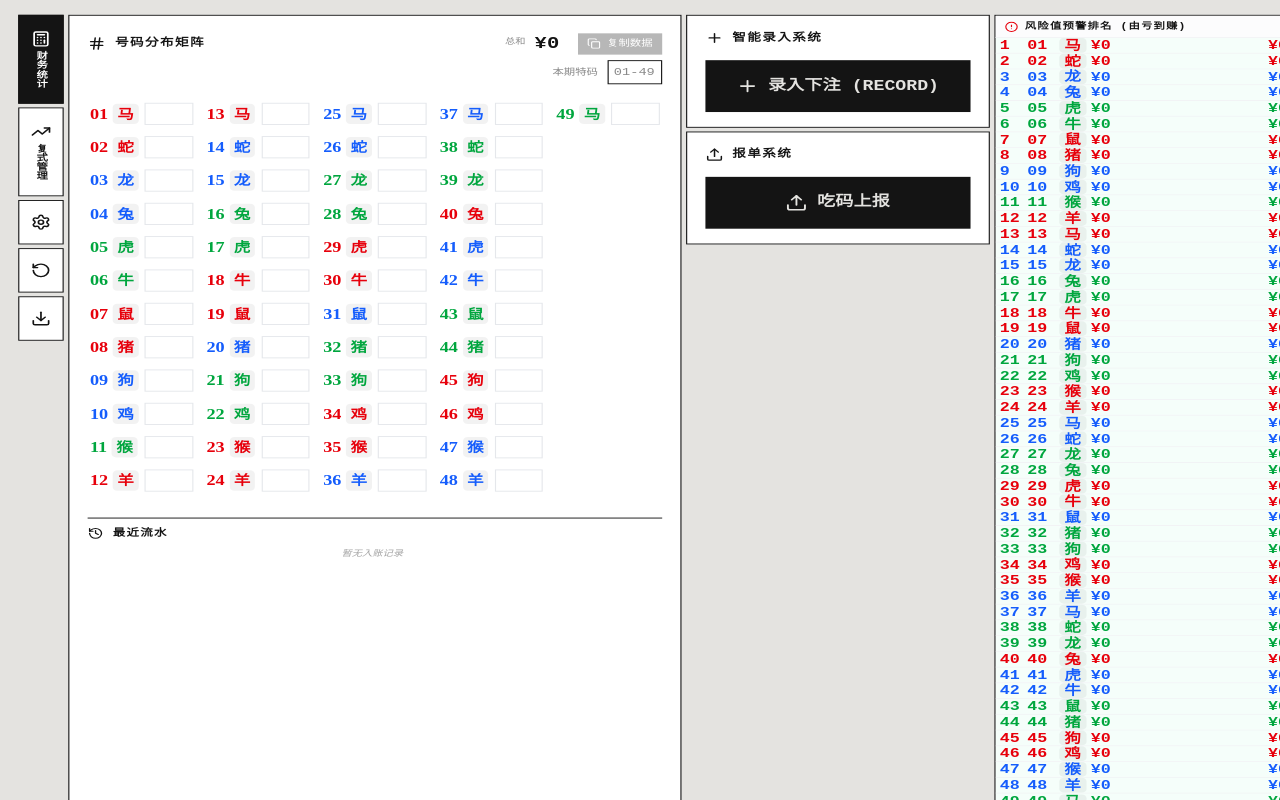
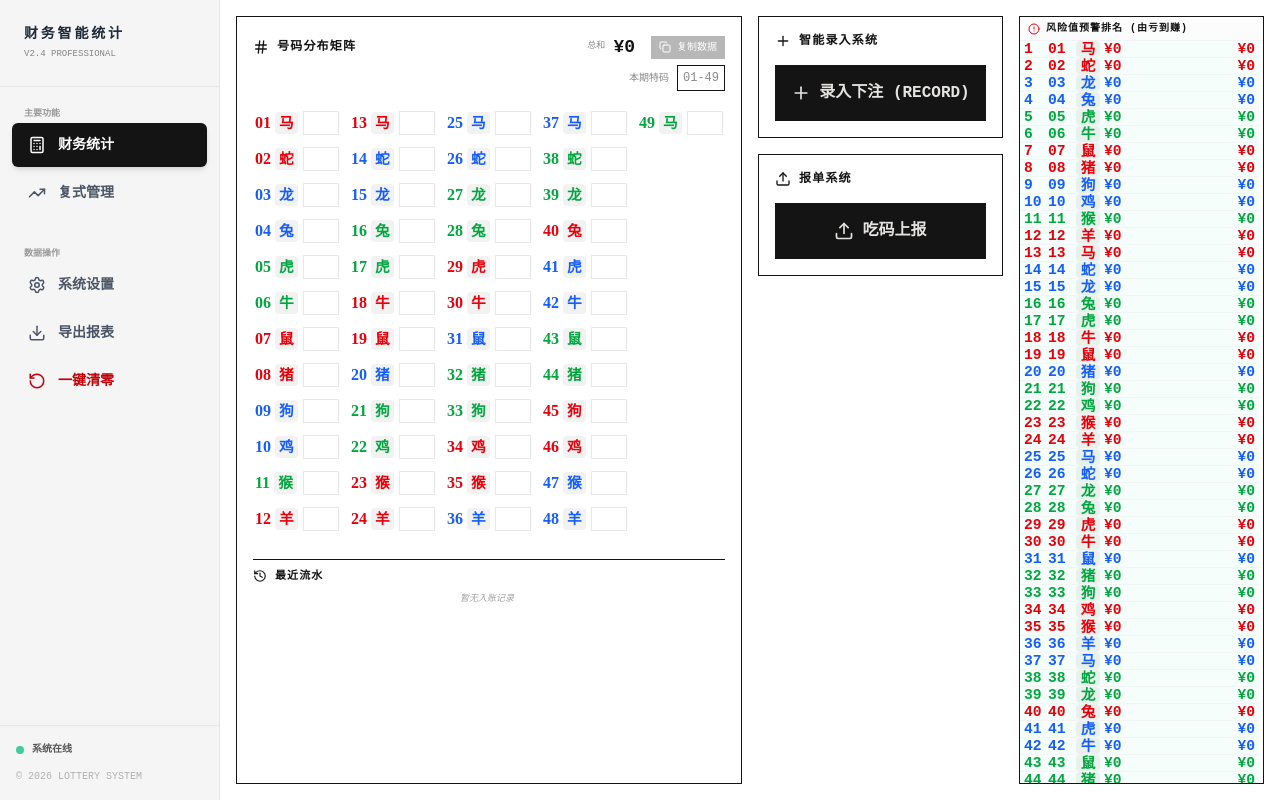
Before and after one commit to aa5300333/tongjiruanjian, a React (Vite) app: page / in a window 1280 px wide. Built offline with nearby package versions, Linux system fonts and the light colour scheme.

Commit message:
feat: Adjust window and initial size
Reduces the default window size and initial app dimensions to better suit common screen resolutions. This change aims to improve the user experience by providing a more compact and manageable interface by default.

```diff
--- a/src/App.tsx
+++ b/src/App.tsx
@@ -88,28 +88,12 @@ export default function App() {
   });
   const [appWidth, setAppWidth] = useState<number>(() => {
     const saved = localStorage.getItem('appWidth');
-    return saved ? parseInt(saved) : 1125;
+    return saved ? parseInt(saved) : 1120;
   });
   const [appHeight, setAppHeight] = useState<number>(() => {
     const saved = localStorage.getItem('appHeight');
-    return saved ? parseInt(saved) : 864;
+    return saved ? parseInt(saved) : 865;
   });
-
-  const [windowSize, setWindowSize] = useState({
-    width: typeof window !== 'undefined' ? window.innerWidth : 1125,
-    height: typeof window !== 'undefined' ? window.innerHeight : 864
-  });
-
-  useEffect(() => {
-    const handleResize = () => {
-      setWindowSize({ width: window.innerWidth, height: window.innerHeight });
-    };
-    window.addEventListener('resize', handleResize);
-    return () => window.removeEventListener('resize', handleResize);
-  }, []);
-
-  const scaleX = windowSize.width / 1125;
-  const scaleY = windowSize.height / 864;
   const [isSettingsOpen, setIsSettingsOpen] = useState(false);
   const [tempOdds, setTempOdds] = useState(odds);
   const [tempRebate, setTempRebate] = useState(rebate);
@@ -1006,102 +990,96 @@ export default function App() {
   }
 
   return (
-    <div
-      style={{
-        width: '100vw',
-        height: '100vh',
-        overflow: 'hidden',
-        backgroundColor: '#E4E3E0',
-        position: 'fixed',
-        top: 0,
-        left: 0
-      }}
-    >
-      <div
-        style={{
-          width: '1125px',
-          height: '864px',
-          transform: `scale(${scaleX}, ${scaleY})`,
-          transformOrigin: 'top left',
-          position: 'absolute',
-          top: 0,
-          left: 0
-        }}
-        className="text-[#141414] font-sans selection:bg-blue-100"
-      >
-        <div className="min-h-full p-2 md:p-4 overflow-hidden flex flex-col">
-      <div
-        className="mx-auto space-y-4"
-        style={{ width: `${appWidth}px`, minWidth: `${appWidth}px` }}
-      >
+    <div className="h-screen w-screen bg-white text-[#141414] font-sans flex overflow-hidden">
+      {/* Sidebar Navigation */}
+      <aside className="w-[220px] flex-shrink-0 bg-[#f5f5f5] border-r border-gray-200 flex flex-col z-20">
+        <div className="p-6 border-b border-gray-200">
+          <h1 className="text-sm font-bold tracking-[0.2em] uppercase text-gray-800">财务智能统计</h1>
+          <p className="text-[9px] font-mono opacity-50 mt-1 uppercase">v2.4 Professional</p>
+        </div>
+
+        <nav className="flex-1 p-3 space-y-2">
+          <div className="space-y-1">
+            <label className="px-3 text-[9px] font-mono font-bold uppercase opacity-40">主要功能</label>
+            <button
+              onClick={() => setActiveView('stats')}
+              className={`w-full h-11 flex items-center gap-3 px-4 rounded-md transition-all ${activeView === 'stats' ? 'bg-[#141414] text-white shadow-md' : 'text-gray-600 hover:bg-black/5'}`}
+            >
+              <Calculator size={18} />
+              <span className="text-sm font-bold">财务统计</span>
+            </button>
+            <button
+              onClick={() => setActiveView('compound')}
+              className={`w-full h-11 flex items-center gap-3 px-4 rounded-md transition-all ${activeView === 'compound' ? 'bg-[#141414] text-white shadow-md' : 'text-gray-600 hover:bg-black/5'}`}
+            >
+              <TrendingUp size={18} />
+              <span className="text-sm font-bold">复式管理</span>
+            </button>
+          </div>
+
+          <div className="pt-4 space-y-1">
+            <label className="px-3 text-[9px] font-mono font-bold uppercase opacity-40">数据操作</label>
+            <button
+              onClick={() => setIsSettingsOpen(true)}
+              className="w-full h-11 flex items-center gap-3 px-4 rounded-md text-gray-600 hover:bg-black/5 transition-all"
+            >
+              <Settings size={18} />
+              <span className="text-sm font-bold">系统设置</span>
+            </button>
+            <button
+              onClick={handleExport}
+              className="w-full h-11 flex items-center gap-3 px-4 rounded-md text-gray-600 hover:bg-emerald-50 text-emerald-700 hover:text-emerald-800 transition-all"
+            >
+              <Download size={18} />
+              <span className="text-sm font-bold">导出报表</span>
+            </button>
+            <button
+              onClick={() => setShowResetConfirm(true)}
+              className="w-full h-11 flex items-center gap-3 px-4 rounded-md text-gray-600 hover:bg-red-50 text-red-700 hover:text-red-800 transition-all"
+            >
+              <RotateCcw size={18} />
+              <span className="text-sm font-bold">一键清零</span>
+            </button>
+          </div>
+        </nav>
+
+        <div className="p-4 border-t border-gray-200">
+           <div className="flex items-center gap-2 mb-3">
+              <div className="w-2 h-2 bg-emerald-500 rounded-full animate-pulse" />
+              <span className="text-[10px] font-mono font-bold opacity-70">系统在线</span>
+           </div>
+           <div className="text-[10px] font-mono opacity-30">
+              © 2026 LOTTERY SYSTEM
+           </div>
+        </div>
+      </aside>
+
+      {/* Main Workspace Frame */}
+      <main className="flex-1 flex flex-col min-w-0 bg-white">
         {error && (
           <motion.div
             initial={{ opacity: 0, y: -10 }}
             animate={{ opacity: 1, y: 0 }}
-            className="bg-red-50 border border-red-200 p-3 flex items-center justify-between"
+            className="bg-red-50 border-b border-red-200 p-3 flex items-center justify-between"
           >
-            <div className="flex items-center gap-3 text-red-700">
+            <div className="flex items-center gap-3 text-red-700 font-bold">
               <AlertCircle size={18} />
-              <span className="text-sm font-mono font-bold uppercase tracking-tight">{error}</span>
+              <span className="text-sm font-mono uppercase tracking-tight">{error}</span>
             </div>
             <button onClick={() => setError(null)} className="p-1 hover:bg-red-100 text-red-600 transition-colors">
               <X size={16} />
             </button>
           </motion.div>
         )}
-        {/* Compact Header & Tabs Row - REMOVED for space saving */}
-
-        <main className="flex flex-col lg:flex-row gap-1">
-          {/* Vertical Sidebar Navigation */}
-          <nav className="flex lg:flex-col flex-row gap-1 w-full lg:w-10 mb-1 lg:mb-0">
-            <button
-              onClick={() => setActiveView('stats')}
-              className={`flex-1 lg:flex-none h-10 lg:h-24 flex lg:flex-col items-center justify-center gap-1 border border-[#141414] transition-all ${activeView === 'stats' ? 'bg-[#141414] text-white' : 'bg-white hover:bg-black/5'}`}
-              title="财务统计"
-            >
-              <Calculator size={18} />
-              <span className="text-[10px] font-bold lg:[writing-mode:vertical-rl]">财务统计</span>
-            </button>
-            <button
-              onClick={() => setActiveView('compound')}
-              className={`flex-1 lg:flex-none h-10 lg:h-24 flex lg:flex-col items-center justify-center gap-1 border border-[#141414] transition-all ${activeView === 'compound' ? 'bg-[#141414] text-white' : 'bg-white hover:bg-black/5'}`}
-              title="复式管理"
-            >
-              <TrendingUp size={18} />
-              <span className="text-[10px] font-bold lg:[writing-mode:vertical-rl]">复式管理</span>
-            </button>
-            <div className="flex flex-row lg:flex-col gap-1 flex-1 lg:flex-none">
-              <button
-                onClick={() => setIsSettingsOpen(true)}
-                className="flex-1 lg:flex-none h-10 lg:h-12 flex items-center justify-center border border-[#141414] bg-white hover:bg-[#141414] hover:text-[#E4E3E0] transition-colors"
-                title="设置"
-              >
-                <Settings size={18} />
-              </button>
-              <button
-                onClick={() => setShowResetConfirm(true)}
-                className="flex-1 lg:flex-none h-10 lg:h-12 flex items-center justify-center border border-[#141414] bg-white hover:bg-red-600 hover:text-white transition-colors"
-                title="一键清零"
-              >
-                <RotateCcw size={18} />
-              </button>
-              <button
-                onClick={handleExport}
-                className="flex-1 lg:flex-none h-10 lg:h-12 flex items-center justify-center border border-[#141414] bg-white hover:bg-emerald-600 hover:text-white transition-colors"
-                title="导出记录"
-              >
-                <Download size={18} />
-              </button>
-            </div>
-          </nav>
-
-          <div className="grid grid-cols-1 lg:grid-cols-12 gap-1 flex-1">
+
+        <div className="flex-1 overflow-hidden p-4">
+          <div className="h-full flex flex-col gap-4">
+            <div className="grid grid-cols-12 gap-4 flex-1 min-h-0">
           {activeView === 'stats' ? (
             <>
               {/* Left Column: Number Distribution Matrix */}
               <div
-                className="lg:col-span-6 space-y-1"
-                style={{ height: `${appHeight}px`, minHeight: `${appHeight}px` }}
+                className="lg:col-span-6 flex flex-col h-full min-h-0"
               >
                 <section className="bg-white border border-[#141414] p-4 h-full flex flex-col overflow-hidden">
                   <div className="flex flex-col gap-1 mb-4">
@@ -1296,8 +1274,7 @@ export default function App() {
 
               {/* Middle Column: Input & History & Settings */}
               <div
-                className="lg:col-span-3 space-y-1"
-                style={{ height: `${appHeight}px`, minHeight: `${appHeight}px` }}
+                className="lg:col-span-3 flex flex-col gap-4 h-full min-h-0"
               >
                 {/* Input Section */}
                 <section className="bg-white border border-[#141414] p-4">
@@ -1345,8 +1322,7 @@ export default function App() {
 
               {/* Right Column: Risk Analysis (Vertical List) */}
               <div
-                className="lg:col-span-3 space-y-1"
-                style={{ height: `${appHeight}px`, minHeight: `${appHeight}px` }}
+                className="lg:col-span-3 flex flex-col h-full min-h-0"
               >
                 <section className="bg-white border border-[#141414] flex flex-col h-full">
                   <div className="flex items-center gap-1.5 px-2 py-1 border-b border-gray-100 bg-gray-50/50">
@@ -1397,8 +1373,7 @@ export default function App() {
             <>
               {/* Compound Management View */}
               <div
-                className="lg:col-span-4 space-y-1"
-                style={{ height: `${appHeight}px`, minHeight: `${appHeight}px` }}
+                className="lg:col-span-4 flex flex-col gap-4 h-full min-h-0"
               >
                 {/* Opening Results Section */}
                 <section className="bg-white border border-[#141414] p-4">
@@ -1493,8 +1468,7 @@ export default function App() {
               </div>
 
               <div
-                className="lg:col-span-8 space-y-4"
-                style={{ height: `${appHeight}px`, minHeight: `${appHeight}px` }}
+                className="lg:col-span-8 flex flex-col h-full min-h-0"
               >
                 <section className="bg-white border border-[#141414] p-4 flex flex-col h-full min-h-[400px]">
                   <div className="flex items-center justify-between mb-4">
@@ -1637,29 +1611,10 @@ export default function App() {
               </div>
             </>
           )}
-          </div>
-        </main>
-
-        {/* Footer Info */}
-        <footer className="pt-8 border-t border-[#141414] border-opacity-10 flex flex-col md:flex-row justify-between gap-4">
-          <div className="flex gap-6">
-            <div className="space-y-1">
-              <span className="text-[10px] font-mono opacity-50 uppercase block">System Status</span>
-              <div className="flex items-center gap-2">
-                <div className="w-2 h-2 bg-emerald-500 rounded-full animate-pulse" />
-                <span className="text-[10px] font-mono font-bold">READY • REAL-TIME SYNC ACTIVE</span>
-              </div>
-            </div>
-            <div className="space-y-1">
-              <span className="text-[10px] font-mono opacity-50 uppercase block">Data Integrity</span>
-              <span className="text-[10px] font-mono font-bold">VERIFIED • REGEX PARSER V2.4</span>
             </div>
           </div>
-          <div className="text-[10px] font-mono opacity-30 text-right">
-            © 2026 LOTTERY FINANCIAL INTELLIGENCE SYSTEM. ALL RIGHTS RESERVED.
-          </div>
-        </footer>
-      </div>
+        </div>
+      </main>
 
       {/* Data Entry Modal */}
       <AnimatePresence>
@@ -1954,14 +1909,14 @@ export default function App() {
                   </div>
                   <button
                     onClick={() => {
-                      setTempAppWidth(1125);
-                      setTempAppHeight(864);
+                      setTempAppWidth(1120);
+                      setTempAppHeight(865);
                     }}
                     className="w-full py-1 text-[10px] font-mono border border-blue-500 text-blue-600 hover:bg-blue-50 transition-colors"
                   >
-                    一键设置推荐分辨率 (1125 x 864)
+                    一键设置推荐分辨率 (1120 x 865)
                   </button>
-                  <p className="text-[10px] font-mono opacity-40">手动调整软件界面的宽度与主体内容高度（单位：像素）。<br/><span className="text-blue-600 font-bold">提示：如果您觉得风险值显示不全，请调整高度或点击上方一键设置。本软件强制尺寸为 1325x864。</span></p>
+                  <p className="text-[10px] font-mono opacity-40">手动调整软件界面的宽度与主体内容高度（单位：像素）。<br/><span className="text-blue-600 font-bold">提示：如果您觉得风险值显示不全，请调整高度或点击上方一键设置。</span></p>
                 </div>
 
                 <div className="space-y-2 pt-2 border-t border-gray-100">
@@ -2133,8 +2088,6 @@ export default function App() {
           </div>
         )}
       </AnimatePresence>
-        </div>
-      </div>
     </div>
   );
 }
--- a/src/index.css
+++ b/src/index.css
@@ -9,11 +9,8 @@
 
 @layer base {
   html, body {
-    @apply w-screen h-screen;
+    @apply min-h-screen w-full;
     background-color: #E4E3E0;
-    overflow: hidden;
-    margin: 0;
-    padding: 0;
   }
 
   table, .lottery-table {
```
Also changed, not shown: electron-main.cjs (+6 -5 lines).
